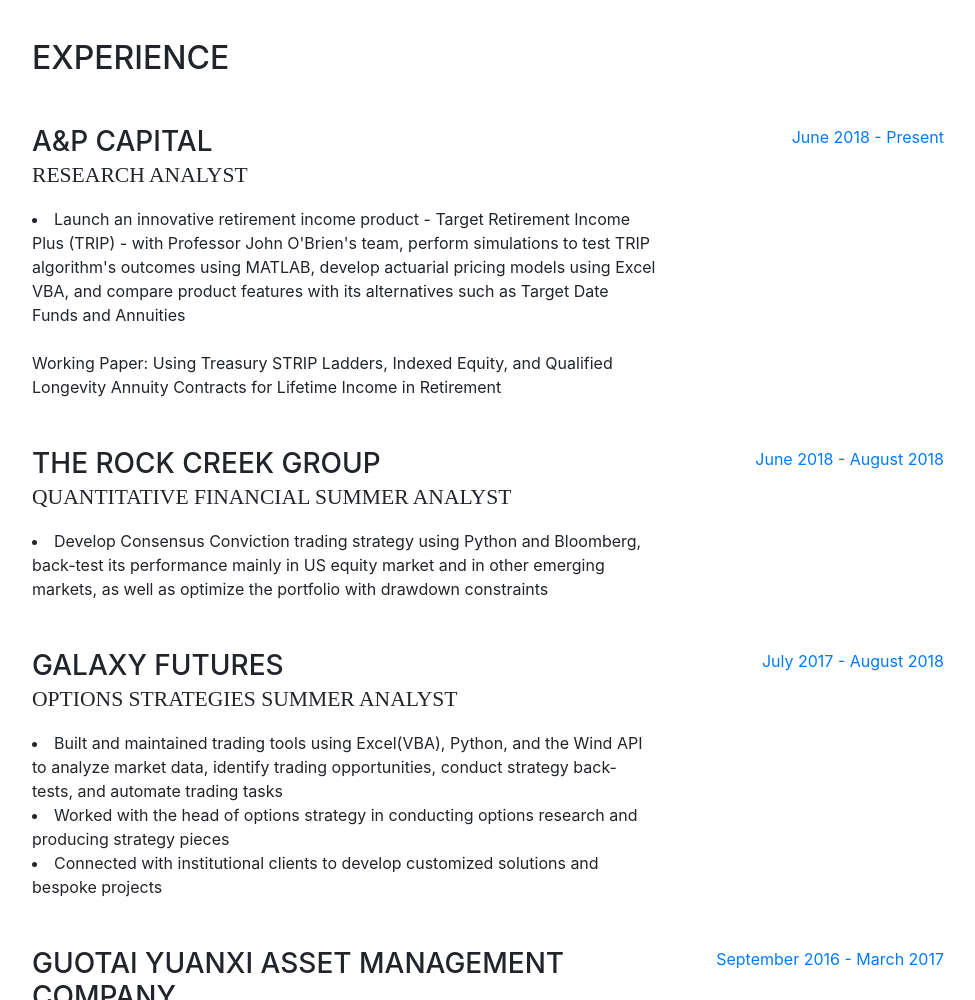
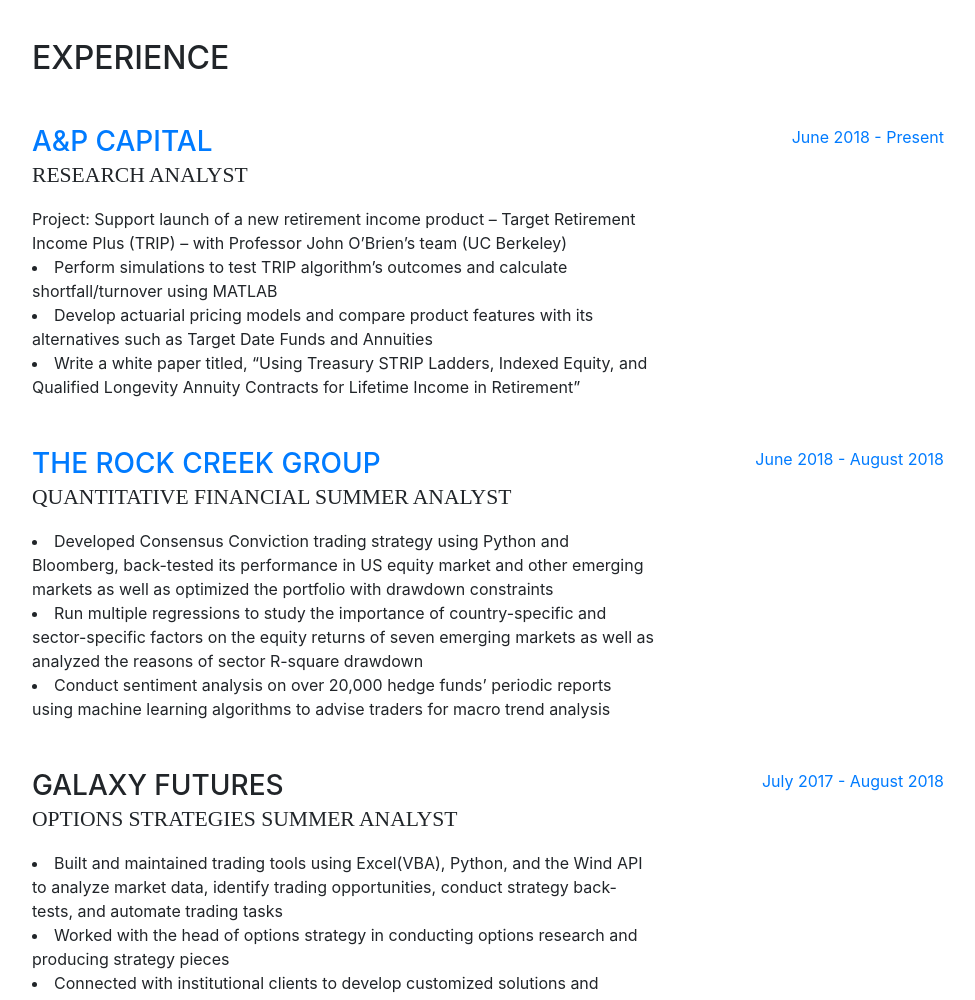
Before and after one commit to xwang0815/xwang0815.github.io, a website with bundled scripts: page index.html in a window 1280 px wide. Shown: the part 1800-2800 px from the top of the page, without its empty margins (288-1263 px from the left). Built offline with nearby package versions, Linux system fonts and the light colour scheme; a web font is replaced by a local one.

Commit message:
added a file

```diff
--- a/index.html
+++ b/index.html
@@ -8,7 +8,7 @@
     <meta name="description" content="">
     <meta name="author" content="">
 
-    <title>Resume - Start Bootstrap Theme</title>
+    <title>Resume - Xiaochun Wang</title>
 
     <!-- Bootstrap core CSS -->
     <link href="vendor/bootstrap/css/bootstrap.min.css" rel="stylesheet">
@@ -73,9 +73,9 @@
           </div>
           <p class="mb-5">Hi there. I am Xiaochun (Claire) Wang. I am a Master of Financial Engineering student at UCLA Anderson School of Management. Prior to attending graduate school, I studied Actuarial Science at University of Illinois at Urbana-Champaign with a minor in Computer Science.<br>
           <br>
+          Having experienced a long-term passion for quantitative finance, I am determined to pursue a career in asset management, actuarial science, risk management, or other quantitative finance related areas upon graduation in Dec 2018.<br>
+          <br>
           My academic and professional background equipped me with solid understanding in portfolio management (quantitative equity, fixed income), derivatives, insurance (life & health, retirement) and data mining as well as strong programming skills (R, Python, MATLAB and C++). <br>
-          <br>
-          Having experienced a long-term passion for quantitative finance, I am determined to pursue a career in asset management, actuarial science, risk management, or other quantitative finance related areas upon graduation in Dec 2018.<br>
           <br>
           Here, you can learn more about my ongoing research projects, past experiences and other aspects of me. If you are interested in making a connection, please feel free to reach out to me at xwang0815@ad.ucla.edu.<br>
           </p>
@@ -126,7 +126,7 @@
 
           <div class="resume-item d-flex flex-column flex-md-row mb-5">
             <div class="resume-content mr-auto">
-              <h3 class="mb-0">UCLA Anderson School of Management</h3>
+              <h3 class="mb-0"><a href="https://www.anderson.ucla.edu/degrees/master-of-financial-engineering">UCLA Anderson School of Management</a></h3>
               <div class="subheading mb-3">Master of Science</div>
               <div>Financial Engineering</div>
               <!--<p>GPA: 3.7/4.0</p>-->
@@ -144,7 +144,7 @@
 
           <div class="resume-item d-flex flex-column flex-md-row">
             <div class="resume-content mr-auto">
-              <h3 class="mb-0">University of Illinois at Urbana-Champaign</h3>
+              <h3 class="mb-0"><a href="http://catalog.illinois.edu/undergraduate/las/academic-units/math/actuarial/">University of Illinois at Urbana-Champaign</a></h3>
               <div class="subheading mb-3">Bachelor of Science</div>
               <div>Actuarial Science</div>
               <!--<p>GPA: 3.7/4.0</p>-->
@@ -166,11 +166,12 @@
 
           <div class="resume-item d-flex flex-column flex-md-row mb-5">
             <div class="resume-content mr-auto">
-              <h3 class="mb-0">A&P Capital</h3>
+              <h3 class="mb-0"><a href="https://trip.aandpcapital.com">A&P Capital</a></h3>
               <div class="subheading mb-3">Research Analyst</div>
-              <li>Launch an innovative retirement income product - Target Retirement Income Plus (TRIP) - with Professor John O'Brien's team, perform simulations to test TRIP algorithm's outcomes using MATLAB, develop actuarial pricing models using Excel VBA, and compare product features with its alternatives such as Target Date Funds and Annuities<br>
-              <br>
-              Working Paper: Using Treasury STRIP Ladders, Indexed Equity, and Qualified Longevity Annuity Contracts for Lifetime Income in Retirement</li>
+              <div>Project: Support launch of a new retirement income product – Target Retirement Income Plus (TRIP) – with Professor John O’Brien’s team (UC Berkeley)</div>
+              <li>Perform simulations to test TRIP algorithm’s outcomes and calculate shortfall/turnover using MATLAB</li>
+              <li>Develop actuarial pricing models and compare product features with its alternatives such as Target Date Funds and Annuities</li>
+              <li>Write a white paper titled, “Using Treasury STRIP Ladders, Indexed Equity, and Qualified Longevity Annuity Contracts for Lifetime Income in Retirement”</li>
             </div>
             <div class="resume-date text-md-right">
               <span class="text-primary">June 2018 - Present</span>
@@ -179,9 +180,11 @@
 
           <div class="resume-item d-flex flex-column flex-md-row mb-5">
             <div class="resume-content mr-auto">
-              <h3 class="mb-0">The Rock Creek Group</h3>
+              <h3 class="mb-0"><a href="https://www.therockcreekgroup.com">The Rock Creek Group</a></h3>
               <div class="subheading mb-3">Quantitative Financial Summer Analyst</div>
-              <li>Develop Consensus Conviction trading strategy using Python and Bloomberg, back-test its performance mainly in US equity market and in other emerging markets, as well as optimize the portfolio with drawdown constraints</li>
+              <li>Developed Consensus Conviction trading strategy using Python and Bloomberg, back-tested its performance in US equity market and other emerging markets as well as optimized the portfolio with drawdown constraints</li>
+              <li>Run multiple regressions to study the importance of country-specific and sector-specific factors on the equity returns of seven emerging markets as well as analyzed the reasons of sector R-square drawdown</li>
+              <li>Conduct sentiment analysis on over 20,000 hedge funds’ periodic reports using machine learning algorithms to advise traders for macro trend analysis</li>
             </div>
             <div class="resume-date text-md-right">
               <span class="text-primary">June 2018 - August 2018</span>
@@ -207,7 +210,7 @@
               <div class="subheading mb-3">Quantitative Research Intern</div>
               <li>Developed multi-factor models to identify possible trading opportunities in China equity market using Python and MongoDB</li>
               <li>Assisted the manager in performing quantitative analysis of investment strategies as well as published client-facing risk analysis and performance research</li>
-              <li>Managed the risk profile of the portfolios and determined appropriate portfolio positioning with regards to risk appetite</li>
+              <li>Managed the risk profile of the portfolios and determined appropriate portfolio positioning with regard to risk appetite</li>
             </div>
             <div class="resume-date text-md-right">
               <span class="text-primary">September 2016 - March 2017</span>
```
